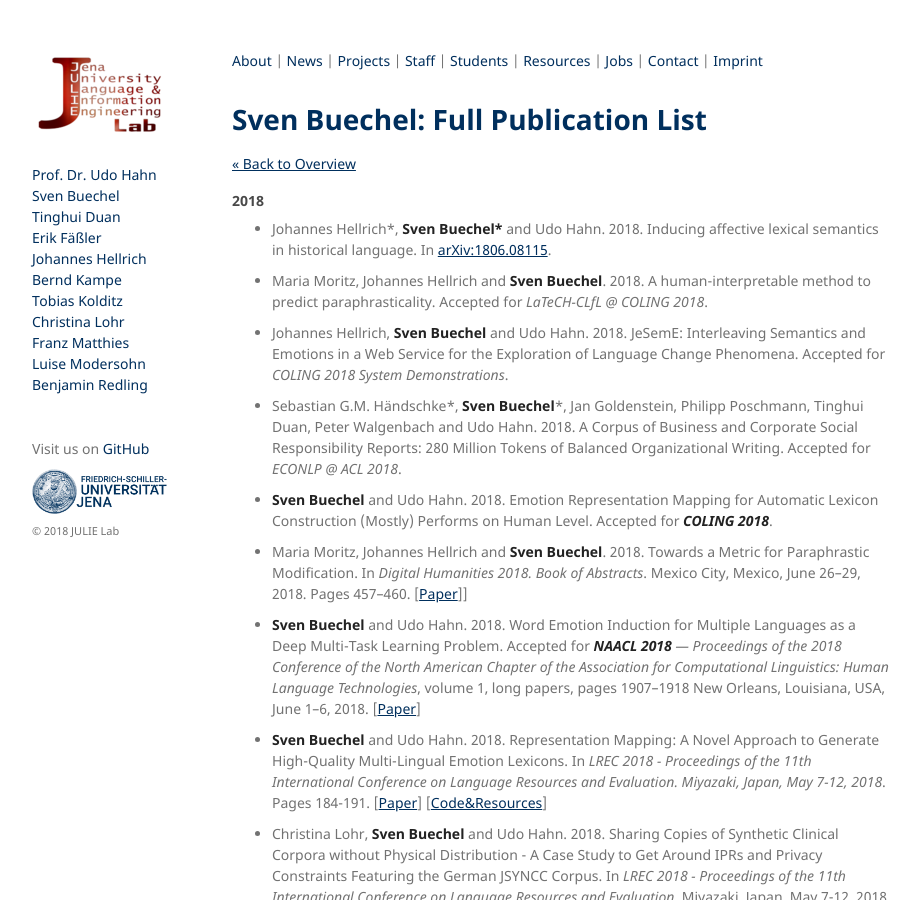
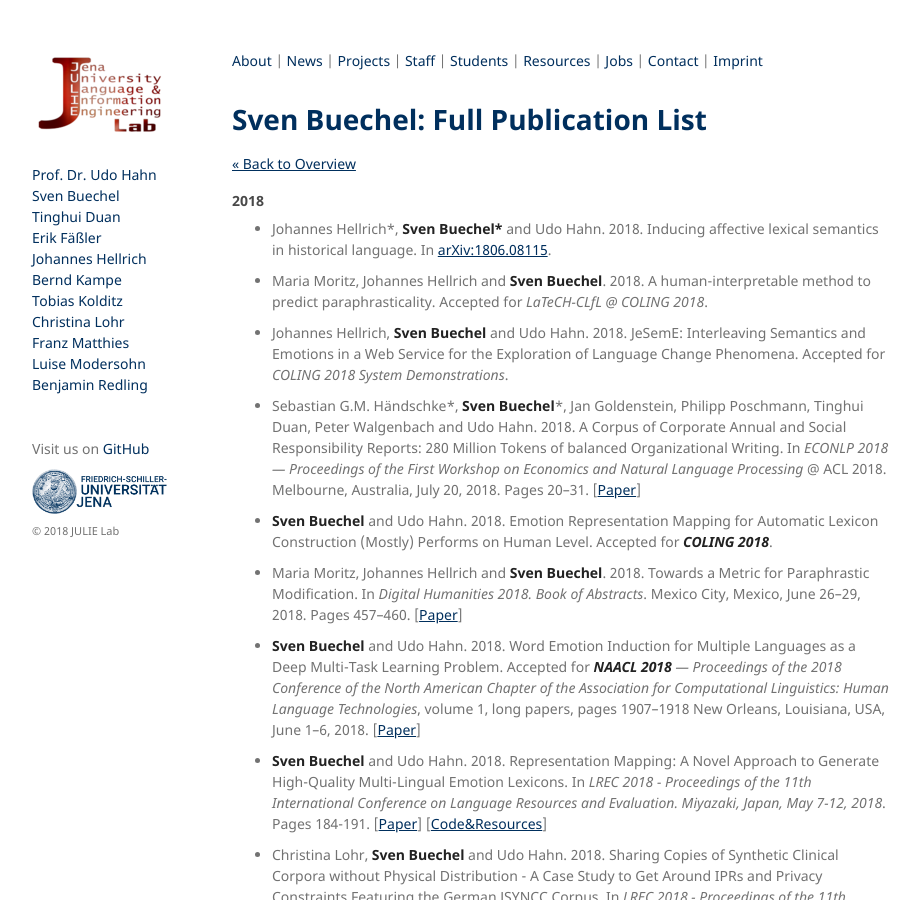
Before and after one commit to JULIELab/JULIELab.github.io, a Jekyll site: the page built from Staff/Buechel/publication.md, in a window 1280 px wide and 900 px high. Shown: the whole window, without its empty margins (178-1097 px from the left). Built offline with Jekyll 4.4.1, drawn with Linux system fonts in a browser that asks for light colours; our own code applies the rules of GitHub Pages for plain Markdown files.

Commit message:
Update publication.md

```diff
--- a/Staff/Buechel/publication.md
+++ b/Staff/Buechel/publication.md
@@ -14,11 +14,11 @@ layout: staff
 
 * Johannes Hellrich, **Sven Buechel** and Udo Hahn. 2018. JeSemE: Interleaving Semantics and Emotions in a Web Service for the Exploration of Language Change Phenomena. Accepted for *COLING 2018 System Demonstrations*.
 
-* Sebastian G.M. Händschke\*, **Sven Buechel**\*, Jan Goldenstein, Philipp Poschmann, Tinghui Duan, Peter Walgenbach and Udo Hahn. 2018. A Corpus of Business and Corporate Social Responsibility Reports: 280 Million Tokens of Balanced Organizational Writing. Accepted for *ECONLP @ ACL 2018*.
+* Sebastian G.M. Händschke\*, **Sven Buechel**\*, Jan Goldenstein, Philipp Poschmann, Tinghui Duan, Peter Walgenbach and Udo Hahn. 2018. A Corpus of Corporate Annual and Social Responsibility Reports: 280 Million Tokens of balanced Organizational Writing. In *ECONLP 2018 — Proceedings of the First Workshop on Economics and Natural Language Processing* @ ACL 2018. Melbourne, Australia, July 20, 2018. Pages 20–31. [[Paper](http://aclweb.org/anthology/W18-3103)]
 
 * **Sven Buechel** and Udo Hahn. 2018. Emotion Representation Mapping for Automatic Lexicon Construction (Mostly) Performs on Human Level. Accepted for ***COLING 2018***.
 
-* Maria Moritz, Johannes Hellrich and **Sven Buechel**. 2018. Towards a Metric for Paraphrastic Modification. In *Digital Humanities 2018. Book of Abstracts*. Mexico City, Mexico, June 26–29, 2018.  Pages 457–460. [[Paper](https://dh2018.adho.org/en/towards-a-metric-for-paraphrastic-modification/)]]
+* Maria Moritz, Johannes Hellrich and **Sven Buechel**. 2018. Towards a Metric for Paraphrastic Modification. In *Digital Humanities 2018. Book of Abstracts*. Mexico City, Mexico, June 26–29, 2018.  Pages 457–460. [[Paper](https://dh2018.adho.org/en/towards-a-metric-for-paraphrastic-modification/)]
 
 * **Sven Buechel** and Udo Hahn. 2018. Word Emotion Induction for Multiple Languages as a Deep Multi-Task Learning Problem. Accepted for ***NAACL 2018** —  Proceedings of the 2018 Conference of the North American Chapter of the Association for Computational Linguistics: Human Language Technologies*, volume 1, long papers, pages 1907–1918 New Orleans, Louisiana, USA, June 1–6, 2018. [[Paper](http://aclweb.org/anthology/N18-1173)]
 
```
